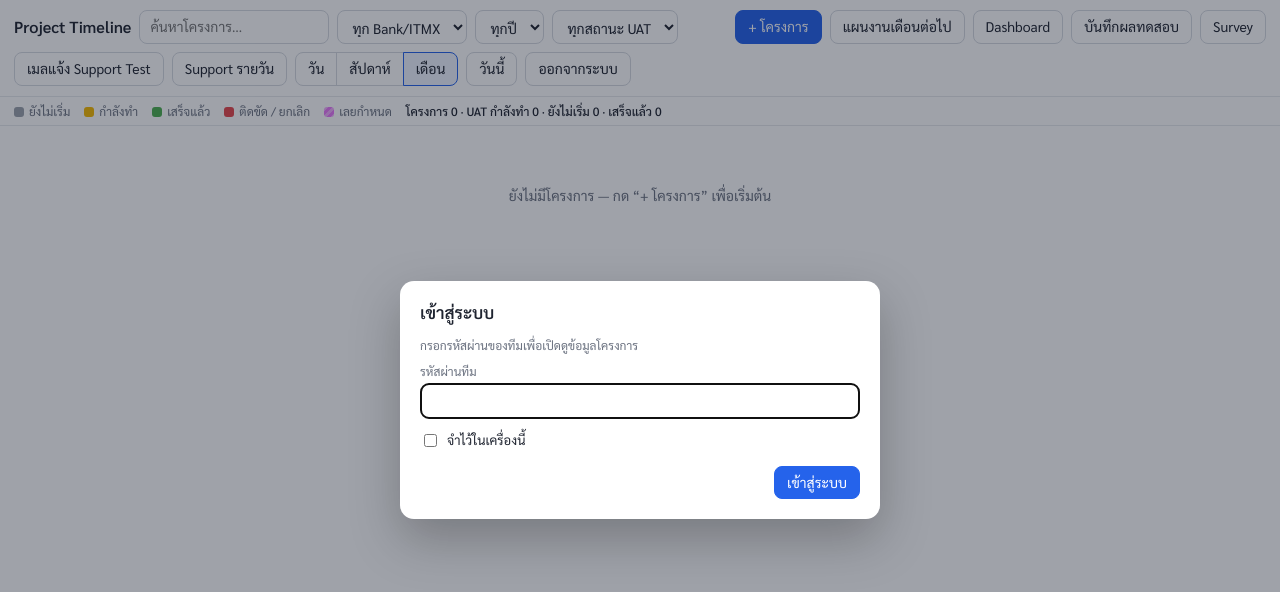
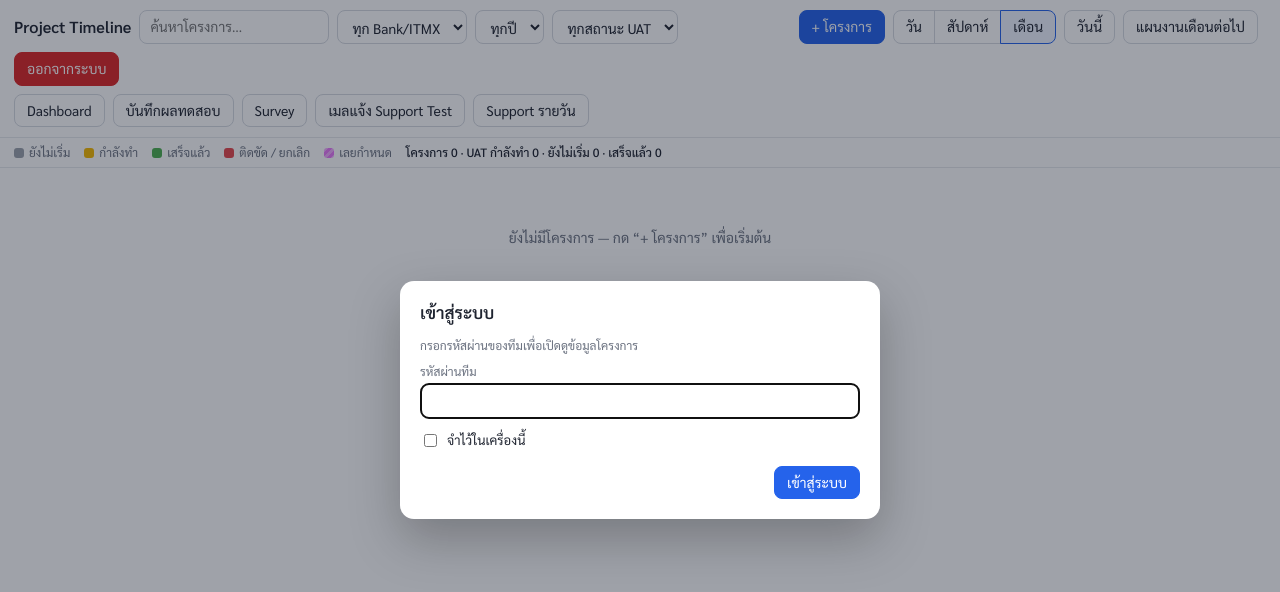
Before and after one commit to smartreceiptsup-ops/Project-timeline, a plain HTML site: page index.html in a window 1280 px wide. Drawn offline with Linux system fonts and the light colour scheme.

Commit message:
Add files via upload

```diff
--- a/index.html
+++ b/index.html
@@ -19,6 +19,8 @@ button.pri{background:var(--accent);border-color:var(--accent);color:#fff}
 button.pri:hover{background:#1d4fd8}
 button.danger{color:#dc2626;border-color:#f3b4b4}
 button.danger.arm{background:#dc2626;color:#fff;border-color:#dc2626}
+#logout{background:#dc2626;border-color:#dc2626;color:#fff}#logout:hover{background:#b91c1c}
+#nav{display:flex;flex-wrap:wrap;gap:8px;flex-basis:100%}#nav[hidden]{display:none}
 #top{display:flex;flex-wrap:wrap;gap:8px;align-items:center;padding:10px 14px;border-bottom:1px solid var(--line)}
 #ttl{font-size:16px;display:flex;align-items:center;gap:8px;flex-wrap:wrap}
 .tag{font-size:12px;background:#eef1f5;color:#4b5563;border-radius:999px;padding:1px 10px}
@@ -238,20 +240,22 @@ tr.lgh small{color:var(--mut);font-weight:400}
   </div>
   <span style="flex:1"></span>
   <button id="addProj" class="pri">+ โครงการ</button>
-  <button id="toRp" title="แผนงานที่ต้องดำเนินการเดือนต่อไป">แผนงานเดือนต่อไป</button>
-  <button id="toDb" title="Dashboard สรุปผลการทดสอบรายเดือน">Dashboard</button>
-  <button id="toLg" title="บันทึกผลทดสอบ">บันทึกผลทดสอบ</button>
-  <button id="toSv" title="Survey">Survey</button>
-  <button id="toSm" title="เมลแจ้ง Support Test">เมลแจ้ง Support Test</button>
-  <button id="toSd" title="Support ทำรายการต่างธนาคาร รายวัน">Support รายวัน</button>
   <button id="editProj" hidden>✎ ข้อมูลโครงการ</button>
   <button id="addTask" class="pri" hidden>+ งานหลัก</button>
   <div class="grp" id="zoom">
     <button data-z="28">วัน</button><button data-z="14">สัปดาห์</button><button data-z="5">เดือน</button>
   </div>
   <button id="goToday">วันนี้</button>
+  <button id="toRp" title="แผนงานที่ต้องดำเนินการเดือนต่อไป">แผนงานเดือนต่อไป</button>
+  <span id="sync"></span>
   <button id="logout" hidden>ออกจากระบบ</button>
-  <span id="sync"></span>
+  <div id="nav">
+  <button id="toDb" title="Dashboard สรุปผลการทดสอบรายเดือน">Dashboard</button>
+  <button id="toLg" title="บันทึกผลทดสอบ">บันทึกผลทดสอบ</button>
+  <button id="toSv" title="Survey">Survey</button>
+  <button id="toSm" title="เมลแจ้ง Support Test">เมลแจ้ง Support Test</button>
+  <button id="toSd" title="Support ทำรายการต่างธนาคาร รายวัน">Support รายวัน</button>
+  </div>
 </div>
 <div id="sub"></div>
 <div id="gantt"></div>
@@ -534,7 +538,7 @@ function fillSel(sel,first,vals,cur){
 }
 function renderTop(){
   var ov=S.view==='ov',lg=S.view==='lg',db=S.view==='db',sl=!!SLV[S.view],rp=S.view==='rp'||lg||db||sl,p=(ov||rp)?null:pById(S.pid);
-  $('#back').hidden=ov;$('#flt').hidden=!ov;$('#addProj').hidden=!ov;$('#toRp').hidden=!ov;$('#toLg').hidden=!ov;$('#toDb').hidden=!ov;$('#toSv').hidden=!ov;$('#toSm').hidden=!ov;$('#toSd').hidden=!ov;
+  $('#back').hidden=ov;$('#flt').hidden=!ov;$('#addProj').hidden=!ov;$('#toRp').hidden=!ov;$('#toLg').hidden=!ov;$('#toDb').hidden=!ov;$('#toSv').hidden=!ov;$('#toSm').hidden=!ov;$('#toSd').hidden=!ov;$('#nav').hidden=!ov;
   $('#editProj').hidden=ov||rp;$('#addTask').hidden=ov||rp;$('#zoom').hidden=rp;$('#goToday').hidden=rp;
   $('#ttl').innerHTML=ov?'<b>Project Timeline</b>':sl?'<b>'+esc(SLT[S.view])+'</b>':db?'<b>Dashboard ผลการทดสอบ</b>':lg?'<b>บันทึกผลทดสอบ</b>':rp?'<b>แผนงานที่ต้องดำเนินการเดือนต่อไป</b>':'<b>'+esc(p.name)+'</b>'+(p.bank?'<span class="tag">'+esc(p.bank)+'</span>':'')+(p.year?'<span class="tag">'+esc(p.year)+'</span>':'');
   if(ov){
```
